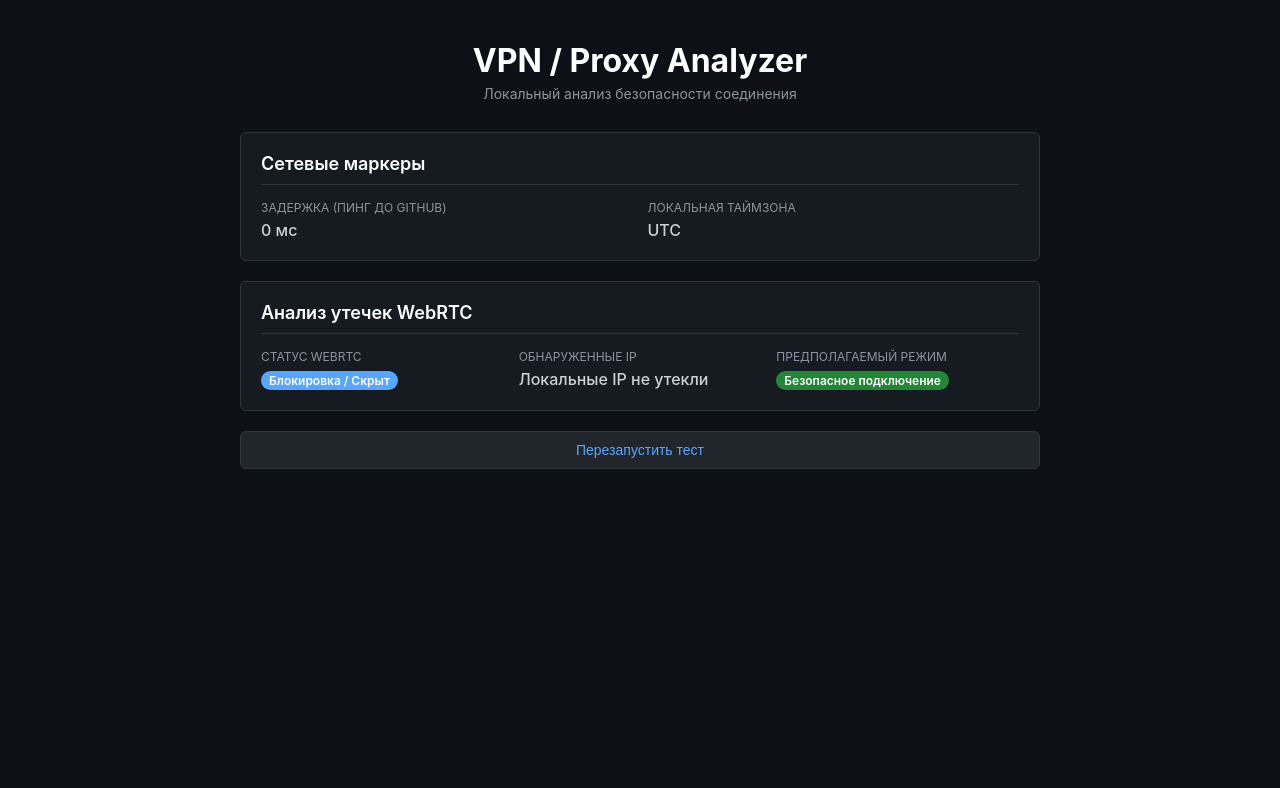
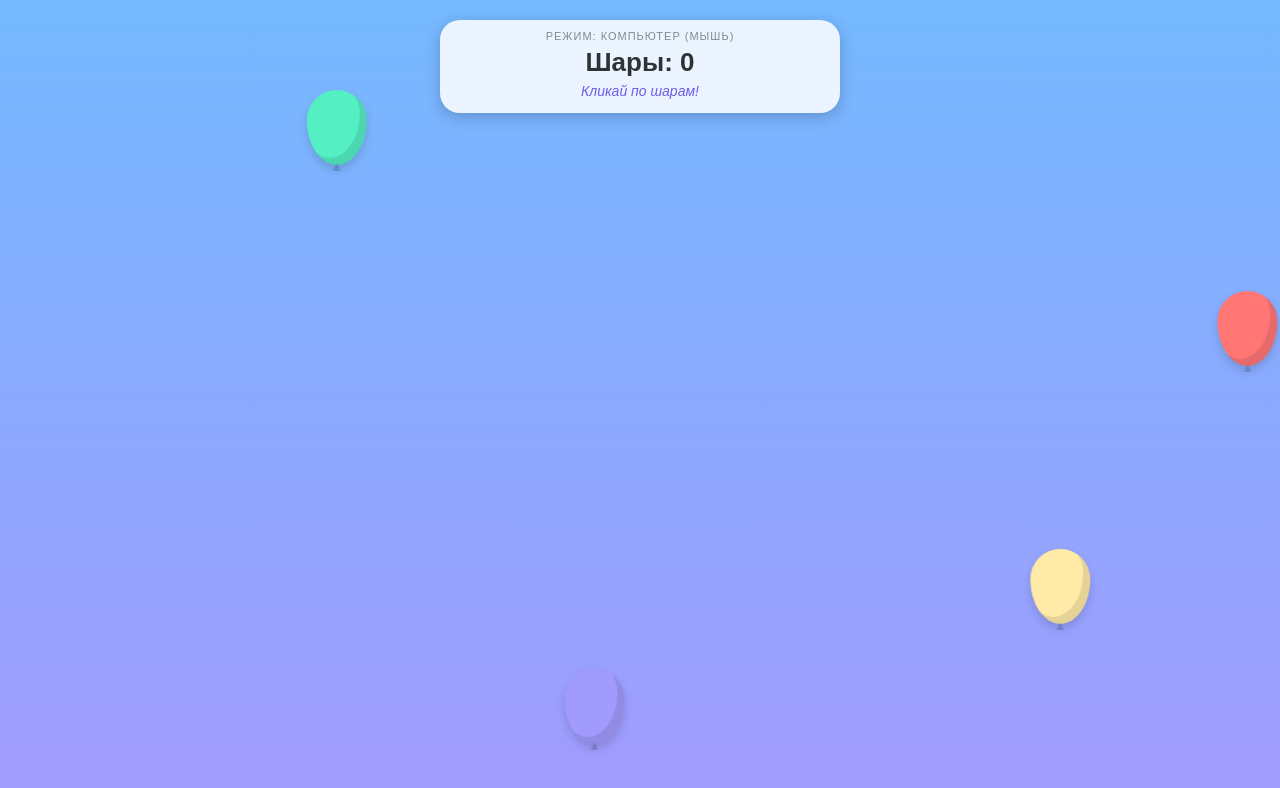
Before and after one commit to Vesthardov/check.github.io, a plain HTML site: page index.html in a window 1280 px wide. Drawn offline with Linux system fonts and the light colour scheme.

Commit message:
Update index.html

```diff
--- a/index.html
+++ b/index.html
@@ -2,247 +2,187 @@
 <html lang="ru">
 <head>
     <meta charset="UTF-8">
-    <meta name="viewport" content="width=device-width, initial-scale=1.0">
-    <title>VPN & Proxy Advanced Checker</title>
+    <meta name="viewport" content="width=device-width, initial-scale=1.0, maximum-scale=1.0, user-scalable=no">
+    <title>Jerry's Game - Мобильная и ПК версия</title>
     <style>
-        :root {
-            --bg-color: #0d1117;
-            --card-bg: #161b22;
-            --text-color: #c9d1d9;
-            --accent-color: #58a6ff;
-            --success-color: #238636;
-            --warning-color: #d29922;
-            --danger-color: #f85149;
-            --border-color: #30363d;
+        * {
+            box-sizing: border-box;
+            user-select: none;
+            -webkit-user-select: none;
+            touch-action: manipulation;
         }
-
         body {
-            font-family: -apple-system, BlinkMacSystemFont, "Segoe UI", Helvetica, Arial, sans-serif;
-            background-color: var(--bg-color);
-            color: var(--text-color);
             margin: 0;
-            padding: 20px;
-            display: flex;
-            flex-direction: column;
-            align-items: center;
+            padding: 0;
+            background: linear-gradient(to bottom, #74b9ff, #a29bfe);
+            overflow: hidden;
+            font-family: 'Arial', sans-serif;
+            height: 100vh;
         }
-
-        .container {
-            max-width: 800px;
-            width: 100%;
+        #ui {
+            position: absolute;
+            top: 20px;
+            left: 50%;
+            transform: translateX(-50%);
+            text-align: center;
+            z-index: 10;
+            background: rgba(255, 255, 255, 0.85);
+            padding: 10px 25px;
+            border-radius: 20px;
+            box-shadow: 0 4px 15px rgba(0,0,0,0.2);
+            width: 85%;
+            max-width: 400px;
         }
-
-        header {
-            text-align: center;
-            margin-bottom: 30px;
+        #device-info {
+            font-size: 11px;
+            color: #7f8c8d;
+            text-transform: uppercase;
+            letter-spacing: 1px;
+            margin: 0 0 5px 0;
         }
-
-        h1 {
-            color: #ffffff;
-            margin-bottom: 5px;
+        #score {
+            font-size: 26px;
+            font-weight: bold;
+            color: #2d3436;
+            margin: 0;
         }
-
-        .subtitle {
-            color: #8b949e;
+        #comment {
             font-size: 14px;
+            color: #6c5ce7;
+            margin-top: 5px;
+            font-style: italic;
+            min-height: 20px;
         }
-
-        .card {
-            background-color: var(--card-bg);
-            border: 1px solid var(--border-color);
-            border-radius: 6px;
-            padding: 20px;
-            margin-bottom: 20px;
+        .balloon {
+            position: absolute;
+            border-radius: 50% 50% 50% 50% / 40% 40% 60% 60%;
+            bottom: -120px;
+            animation: fly linear forwards;
+            /* Отключаем стандартные синие вспышки при тапе на смартфонах */
+            -webkit-tap-highlight-color: transparent;
         }
-
-        .card-title {
-            font-size: 18px;
-            font-weight: 600;
-            margin-top: 0;
-            margin-bottom: 15px;
-            border-bottom: 1px solid var(--border-color);
-            padding-bottom: 10px;
-            color: #ffffff;
+        .balloon::after {
+            content: "";
+            position: absolute;
+            bottom: -6px;
+            left: calc(50% - 4px);
+            border-left: 4px solid transparent;
+            border-right: 4px solid transparent;
+            border-bottom: 8px solid rgba(0,0,0,0.15);
         }
-
-        .grid {
-            display: grid;
-            grid-template-columns: repeat(auto-fit, minmax(240px, 1fr));
-            gap: 15px;
+        @keyframes fly {
+            0% {
+                bottom: -120px;
+                transform: translateX(0);
+            }
+            50% {
+                transform: translateX(15px);
+            }
+            100% {
+                bottom: 105vh;
+                transform: translateX(-15px);
+            }
         }
-
-        .info-block {
-            display: flex;
-            flex-direction: column;
-        }
-
-        .label {
-            font-size: 12px;
-            color: #8b949e;
-            text-transform: uppercase;
-            margin-bottom: 5px;
-        }
-
-        .value {
-            font-size: 16px;
-            font-weight: 500;
-            word-break: break-all;
-        }
-
-        .badge {
-            display: inline-block;
-            padding: 2px 8px;
-            font-size: 12px;
-            font-weight: 600;
-            border-radius: 2em;
-            color: #fff;
-        }
-
-        .badge-success { background-color: var(--success-color); }
-        .badge-warning { background-color: var(--warning-color); }
-        .badge-danger { background-color: var(--danger-color); }
-        .badge-info { background-color: var(--accent-color); }
-
-        .btn {
-            background-color: #21262d;
-            border: 1px solid var(--border-color);
-            color: var(--accent-color);
-            padding: 10px 20px;
-            font-size: 14px;
-            font-weight: 500;
-            border-radius: 6px;
-            cursor: pointer;
-            width: 100%;
-            transition: 0.2s;
-        }
-
-        .btn:hover { background-color: #30363d; border-color: #8b949e; }
-        .loader { color: var(--accent-color); font-style: italic; }
     </style>
 </head>
 <body>
 
-<div class="container">
-    <header>
-        <h1>VPN / Proxy Analyzer</h1>
-        <div class="subtitle">Локальный анализ безопасности соединения</div>
-    </header>
-
-    <div class="card">
-        <div class="card-title">Сетевые маркеры</div>
-        <div class="grid">
-            <div class="info-block">
-                <span class="label">Задержка (Пинг до GitHub)</span>
-                <span class="value" id="ping-val"><span class="loader">Замер...</span></span>
-            </div>
-            <div class="info-block">
-                <span class="label">Локальная Таймзона</span>
-                <span class="value" id="tz-val">-</span>
-            </div>
-        </div>
+    <div id="ui">
+        <div id="device-info">Определение устройства...</div>
+        <p id="score">Шары: 0</p>
+        <div id="comment">Загрузка...</div>
     </div>
 
-    <div class="card">
-        <div class="card-title">Анализ утечек WebRTC</div>
-        <div class="grid">
-            <div class="info-block">
-                <span class="label">Статус WebRTC</span>
-                <span class="value" id="webrtc-status"><span class="loader">Тестируем...</span></span>
-            </div>
-            <div class="info-block">
-                <span class="label">Обнаруженные IP</span>
-                <span class="value" id="detected-ips">-</span>
-            </div>
-            <div class="info-block">
-                <span class="label">Предполагаемый режим</span>
-                <span class="value" id="tunnel-mode-val">-</span>
-            </div>
-        </div>
-    </div>
+    <script>
+        let score = 0;
+        const scoreDisplay = document.getElementById('score');
+        const commentDisplay = document.getElementById('comment');
+        const deviceInfo = document.getElementById('device-info');
 
-    <button class="btn" onclick="runAnalysis()">Перезапустить тест</button>
-</div>
+        // 1. ОПРЕДЕЛЕНИЕ УСТРОЙСТВА
+        const isMobile = /Android|webOS|iPhone|iPad|iPod|BlackBerry|IEMobile|Opera Mini/i.test(navigator.userAgent);
 
-<script>
-    // Проверка WebRTC без зависимости от внешних серверов (используем только STUN)
-    function checkWebRTC() {
-        return new Promise((resolve) => {
+        // Настройки в зависимости от платформы
+        const config = {
+            balloonWidth: isMobile ? 70 : 60,  // На смартфонах шарики чуть крупнее, чтобы легче попадать пальцем
+            balloonHeight: isMobile ? 88 : 75,
+            spawnSpeed: isMobile ? 700 : 850,  // На смартфонах шарики летят чуть чаще
+            inputEvent: isMobile ? 'touchstart' : 'mousedown' // Мобильный тач или клик мыши
+        };
+
+        // Выводим статус пользователю
+        deviceInfo.textContent = isMobile ? "Режим: Смартфон (Тач)" : "Режим: Компьютер (Мышь)";
+        commentDisplay.textContent = isMobile ? "Тапай по шарам!" : "Кликай по шарам!";
+
+        const colors = ['#ff7675', '#74b9ff', '#55efc4', '#ffeaa7', '#a29bfe', '#fd79a8'];
+        const jerryQuotes = [
+            "Отличный клик!",
+            "Ты просто мастер!",
+            "Невероятный талант!",
+            "Уровень Джерри: Бог",
+            "Какое сложное испытание!",
+            "Продолжай, ты меняешь мир!",
+            "Вау! Еще один!"
+        ];
+
+        function playPopSound() {
             try {
-                const rtc = new RTCPeerConnection({iceServers: [{urls: 'stun:://google.com'}]});
-                rtc.createDataChannel('');
-                rtc.createOffer().then(offer => rtc.setLocalDescription(offer)).catch(() => resolve([]));
+                const ctx = new (window.AudioContext || window.webkitAudioContext)();
+                const osc = ctx.createOscillator();
+                const gain = ctx.createGain();
+                osc.type = 'sine';
+                osc.frequency.setValueAtTime(420, ctx.currentTime);
+                osc.frequency.exponentialRampToValueAtTime(90, ctx.currentTime + 0.08);
+                gain.gain.setValueAtTime(0.2, ctx.currentTime);
+                gain.gain.exponentialRampToValueAtTime(0.01, ctx.currentTime + 0.08);
+                osc.connect(gain);
+                gain.connect(ctx.destination);
+                osc.start();
+                osc.stop(ctx.currentTime + 0.08);
+            } catch(e) { console.log("Звук заблокирован до первого тапа"); }
+        }
 
-                let detectedIPs = [];
-                rtc.onicecandidate = (ice) => {
-                    if (!ice || !ice.candidate || !ice.candidate.candidate) {
-                        resolve(detectedIPs);
-                        return;
-                    }
-                    const parts = ice.candidate.candidate.split(' ');
-                    const ip = parts[4];
-                    if (ip && !detectedIPs.includes(ip) && ip.length > 5) {
-                        detectedIPs.push(ip);
-                    }
-                };
-                setTimeout(() => resolve(detectedIPs), 1200);
-            } catch(e) {
-                resolve([]);
-            }
-        });
-    }
+        function createBalloon() {
+            const balloon = document.createElement('div');
+            balloon.classList.add('balloon');
 
-    // Измерение пинга методом загрузки локальной картинки самого гитхаба
-    function measurePing() {
-        return new Promise((resolve) => {
-            const start = performance.now();
-            const img = new Image();
-            img.src = "https://github.com" + start;
-            img.onload = () => resolve(Math.round(performance.now() - start));
-            img.onerror = () => {
-                // Если картинка не грузится, пробуем встроенный fetch без проверки CORS
-                fetch('https://github.com', { mode: 'no-cors', cache: 'no-store' })
-                    .then(() => resolve(Math.round(performance.now() - start)))
-                    .catch(() => resolve('Ошибка сети'));
-            };
-        });
-    }
+            const randomColor = colors[Math.floor(Math.random() * colors.length)];
+            const randomX = Math.random() * (window.innerWidth - config.balloonWidth);
+            const randomDuration = Math.random() * 3 + 3; // 3-6 секунд
 
-    async function runAnalysis() {
-        document.getElementById('ping-val').innerHTML = '<span class="loader">Замер...</span>';
-        document.getElementById('webrtc-status').innerHTML = '<span class="loader">Тестируем...</span>';
-        document.getElementById('detected-ips').innerText = '-';
-        document.getElementById('tunnel-mode-val').innerText = '-';
+            // Динамические размеры из конфига устройства
+            balloon.style.width = `${config.balloonWidth}px`;
+            balloon.style.height = `${config.balloonHeight}px`;
+            balloon.style.backgroundColor = randomColor;
+            balloon.style.left = `${randomX}px`;
+            balloon.style.animationDuration = `${randomDuration}s`;
+            balloon.style.boxShadow = `inset -7px -7px 0px rgba(0,0,0,0.1), 0 5px 10px rgba(0,0,0,0.15)`;
 
-        // 1. Выводим таймзону устройства
-        document.getElementById('tz-val').innerText = Intl.DateTimeFormat().resolvedOptions().timeZone;
+            // Обработка лопания по правильному событию (touchstart или mousedown)
+            balloon.addEventListener(config.inputEvent, (e) => {
+                // Предотвращаем ложные двойные срабатывания на мобильных
+                e.preventDefault();
 
-        // 2. Считаем пинг
-        const ping = await measurePing();
-        document.getElementById('ping-val').innerText = typeof ping === 'number' ? `${ping} мс` : ping;
+                playPopSound();
+                balloon.remove();
+                score++;
+                scoreDisplay.textContent = `Шары: ${score}`;
 
-        // 3. Запускаем тест WebRTC
-        const ips = await checkWebRTC();
+                if (score % 3 === 0) {
+                    const randomQuote = jerryQuotes[Math.floor(Math.random() * jerryQuotes.length)];
+                    commentDisplay.textContent = randomQuote;
+                }
+            });
 
-        if (ips.length === 0) {
-            document.getElementById('webrtc-status').innerHTML = '<span class="badge badge-info">Блокировка / Скрыт</span>';
-            document.getElementById('detected-ips').innerText = 'Локальные IP не утекли';
-            document.getElementById('tunnel-mode-val').innerHTML = '<span class="badge badge-success">Безопасное подключение</span>';
-        } else {
-            document.getElementById('webrtc-status').innerHTML = '<span class="badge badge-warning">Доступен</span>';
-            document.getElementById('detected-ips').innerText = ips.join(', ');
+            balloon.addEventListener('animationend', () => {
+                balloon.remove();
+            });
 
-            // Если среди выданных WebRTC адресов есть публичные (не начинаются на локальные подсети)
-            const hasExternal = ips.some(ip => !ip.startsWith('192.168.') && !ip.startsWith('10.') && !ip.startsWith('172.') && !ip.startsWith('127.') && !ip.includes('local'));
+            document.body.appendChild(balloon);
+        }
 
-            if (hasExternal) {
-                document.getElementById('tunnel-mode-val').innerHTML = '<span class="badge badge-danger">Обычный Proxy / Сбой туннеля</span><br><small>Виден реальный IP через WebRTC</small>';
-            } else {
-                document.getElementById('tunnel-mode-val').innerHTML = '<span class="badge badge-success">Полный TUN Режим</span><br><small>Трафик инкапсулирован (Xray TUN/Sing-Box)</small>';
-            }
-        }
-    }
-
-    window.onload = runAnalysis;
-</script>
+        // Запуск спавна с адаптивной скоростью
+        setInterval(createBalloon, config.spawnSpeed);
+    </script>
 </body>
 </html>
```
